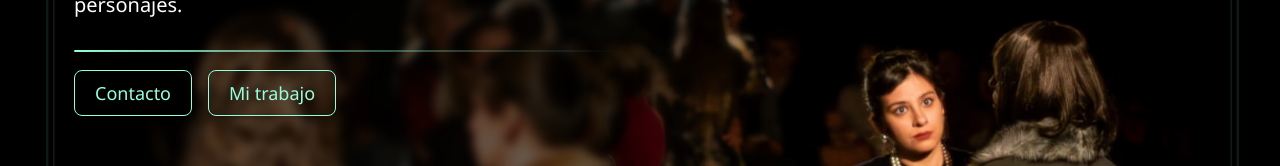
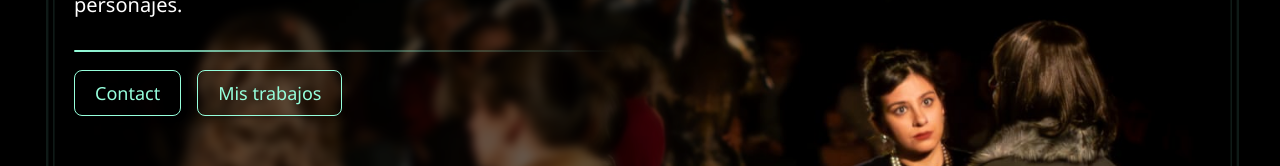
Before and after one commit to AgustinEA-dev/portfolio-milena-gracioso, a React (Create React App) app: page / in a window 1280 px wide. Shown: the part 268-434 px from the top of the page. Built offline with nearby package versions, Linux system fonts and the light colour scheme.

Commit message:
added custom buttom

```diff
--- a/src/components/contact/component-contact.jsx
+++ b/src/components/contact/component-contact.jsx
@@ -1,7 +1,10 @@
+import { CustomLink } from "../custom-link/component-custom-link";
+
 import "./styles-contact.css";
 
 export function ContactForm() {
   return (
+    <>
       <section className="contact-section">
         <h2 className="contact-title">Contacto</h2>
         <form className="contact-form">
@@ -24,5 +27,10 @@ export function ContactForm() {
           <button type="submit">Enviar mensaje</button>
         </form>
       </section>
+      <div className="contact-links-container">
+        <CustomLink type="Home" route="/" />
+        <CustomLink type="Mis trabajos" route="/mis-trabajos" />
+      </div>
+    </>
   );
 }
--- a/src/components/contact/styles-contact.css
+++ b/src/components/contact/styles-contact.css
@@ -68,6 +68,33 @@
     transform: translateY(-2px);
 }
 
+.contact-links-container {
+    display: flex;
+    justify-content: center;
+    gap: 1rem;
+    margin: 3rem auto;
+    flex-wrap: wrap;
+}
+
+.contact-links-container a {
+    text-decoration: none;
+    padding: 10px 20px;
+    font-family: 'Segoe UI', Tahoma, Geneva, Verdana, sans-serif;
+    font-size: 18px;
+    color: #96ffdc;
+    border: 1px solid #96ffdc;
+    border-radius: 8px;
+    transition: all 0.3s ease;
+    box-shadow: 1px 1px 5px rgba(0, 0, 0, 0.4);
+}
+
+.contact-links-container a:hover {
+    background-color: #2bffb8;
+    color: #000;
+    box-shadow: 2px 2px 10px rgba(43, 255, 184, 0.5);
+    transform: translateY(-2px);
+}
+
 @media (max-width: 640px) {
     .contact-section {
         margin: 20px;
--- a/src/components/cover/component-cover.jsx
+++ b/src/components/cover/component-cover.jsx
@@ -1,4 +1,4 @@
-import { Link } from "react-router-dom";
+import { CustomLink } from "../custom-link/component-custom-link";
 
 import "./styles-cover.css";
 
@@ -14,12 +14,8 @@ export function Cover() {
             exploración de personajes.
           </article>
           <div className="cover-links-container">
-            <a className="link-contact" href="/contacto">
-              Contacto
-            </a>
-            <Link className="link-work" to="/mis-trabajos">
-              Mi trabajo
-            </Link>
+            <CustomLink type="Contact" route="/contacto" />
+            <CustomLink type="Mis trabajos" route="/mis-trabajos" />
           </div>
         </div>
         <div class="cover-gradient-bottom"></div>
--- /dev/null
+++ b/src/components/custom-link/component-custom-link.jsx
@@ -0,0 +1,9 @@
+import { Link } from "react-router-dom";
+
+export function CustomLink({ type, route }) {
+  return (
+    <Link className="link-contact" to={route}>
+      {type}
+    </Link>
+  );
+}
--- a/src/components/work/component-work-section.jsx
+++ b/src/components/work/component-work-section.jsx
@@ -1,4 +1,5 @@
 import { PlayItem } from "./component-play-item";
+import { CustomLink } from "../custom-link/component-custom-link";
 
 import "./styles-work-section.css";
 
@@ -84,8 +85,8 @@ export function WorkSection() {
       />
       {/* Podés repetir con más obras */}
       <div className="work-links-container">
-        <a href="/">Volver a la portada</a>
-        <a href="/contacto">Contacto</a>
+        <CustomLink type="Home" route="/" />
+        <CustomLink type="Contacto" route="/contacto" />
       </div>
     </section>
   );
```
Lines whose indentation alone changed are shown as unchanged.
